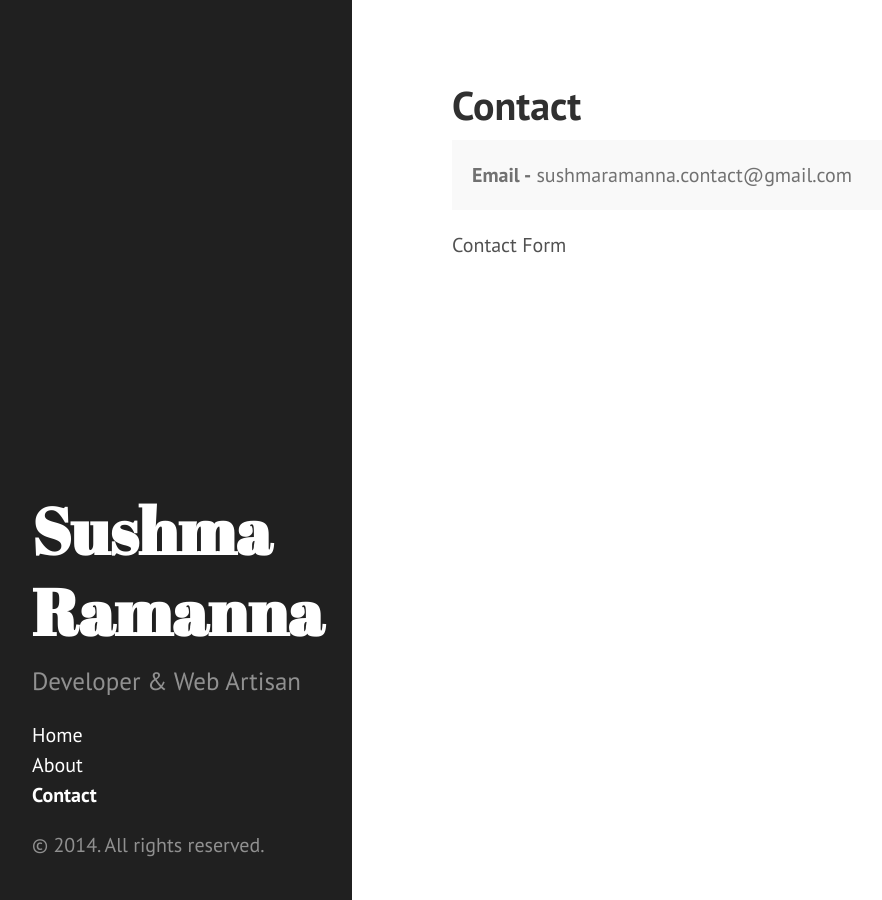
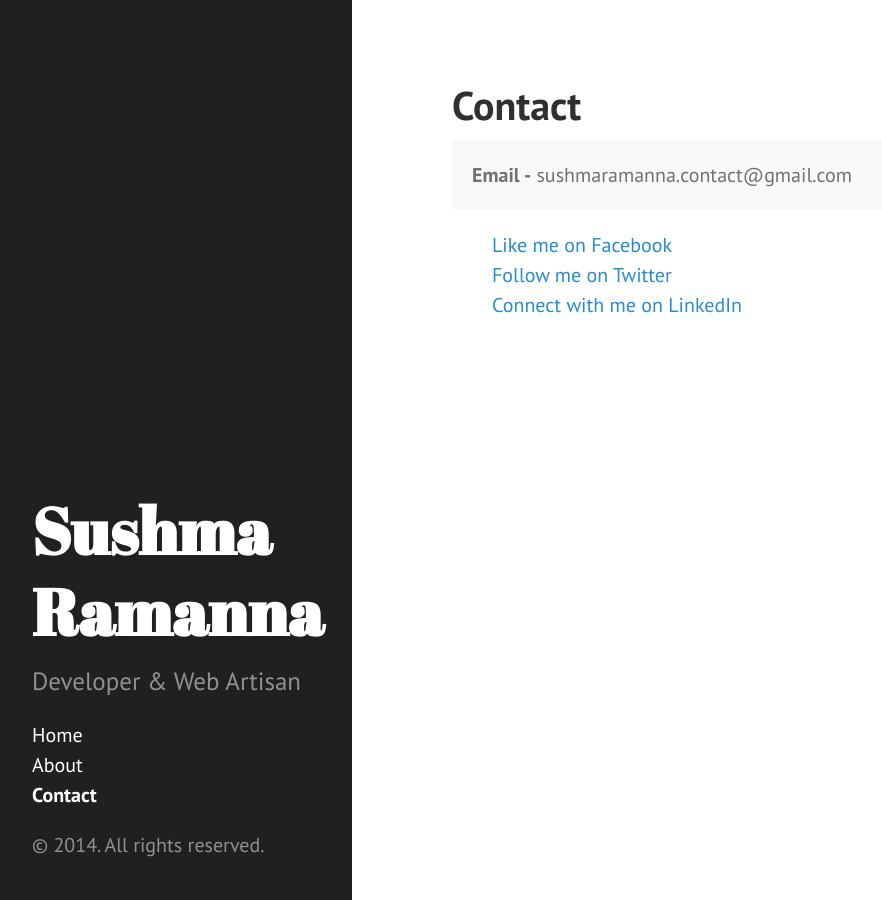
Before and after one commit to sushma-r/sushma-r.github.io, a Jekyll site: the page built from public/contact.md, in a window 1280 px wide. Shown: the whole page, without its empty margins (8-890 px from the left). Built offline with Jekyll 4.4.1, drawn with Linux system fonts in a browser that asks for light colours; Markdown is read by kramdown in place of the engine named in the settings.

Commit message:
contact me links

```diff
--- a/public/contact.md
+++ b/public/contact.md
@@ -7,7 +7,11 @@ title: Contact
   <b>Email -</b> sushmaramanna.contact@gmail.com
 </p>
 
- Contact Form
+<ul class="style-none">
+    <li><a class="facebook" target="_blank" href="http://www.facebook.com/ilikesushmaramanna">Like me on Facebook</a></li>
+    <li><a class="twitter" target="_blank" href="http://www.twitter.com/SushmaRamanna">Follow me on Twitter</a></li>
+    <li><a class="linkedin" target="_blank" href="http://www.linkedin.com/in/sushmaramanna">Connect with me on LinkedIn</a></li>
+</ul>
 
 <!-- Learn more and contribute on [GitHub](https://github.com/poole).
 
--- a/public/css/hyde.css
+++ b/public/css/hyde.css
@@ -248,3 +248,6 @@ a.sidebar-nav-item:focus {
 .theme-base-0f .related-posts li a:hover {
   color: #8f5536;
 }
+.style-none{
+  list-style: none;
+}
```
